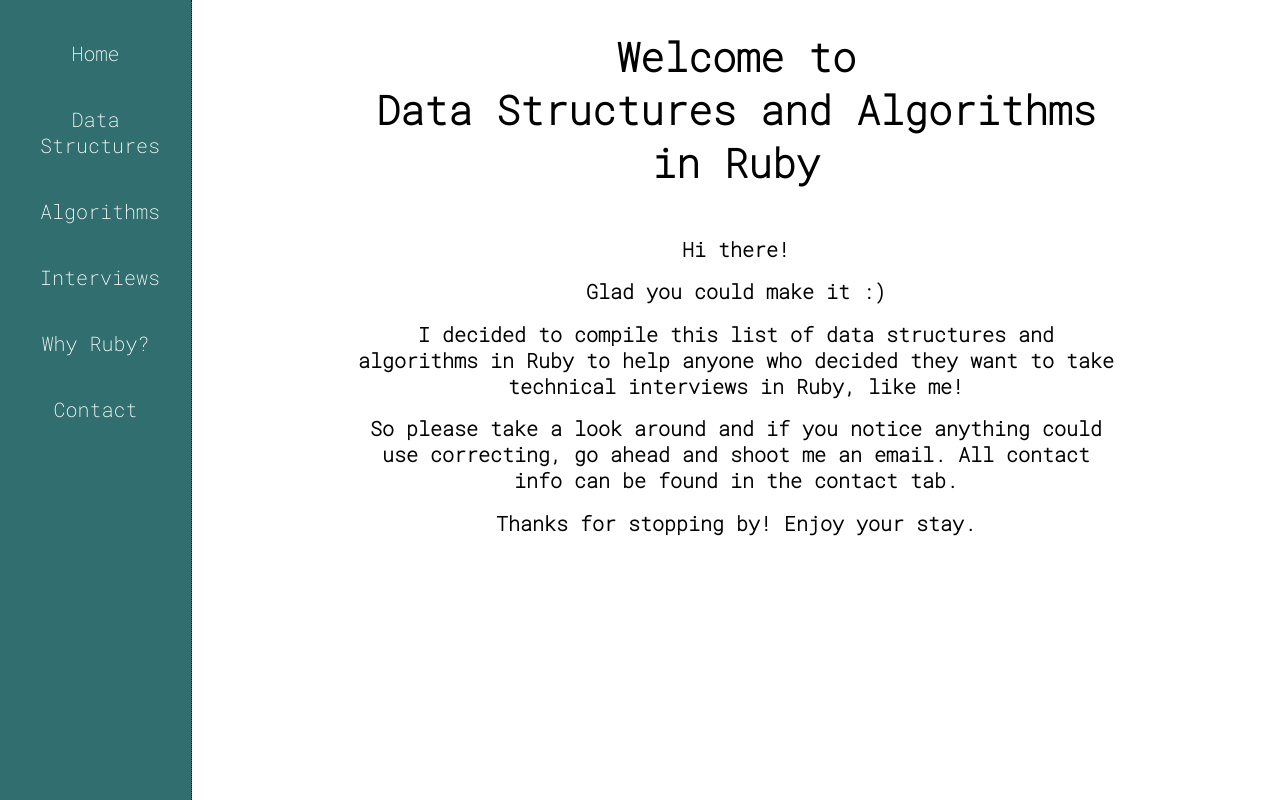
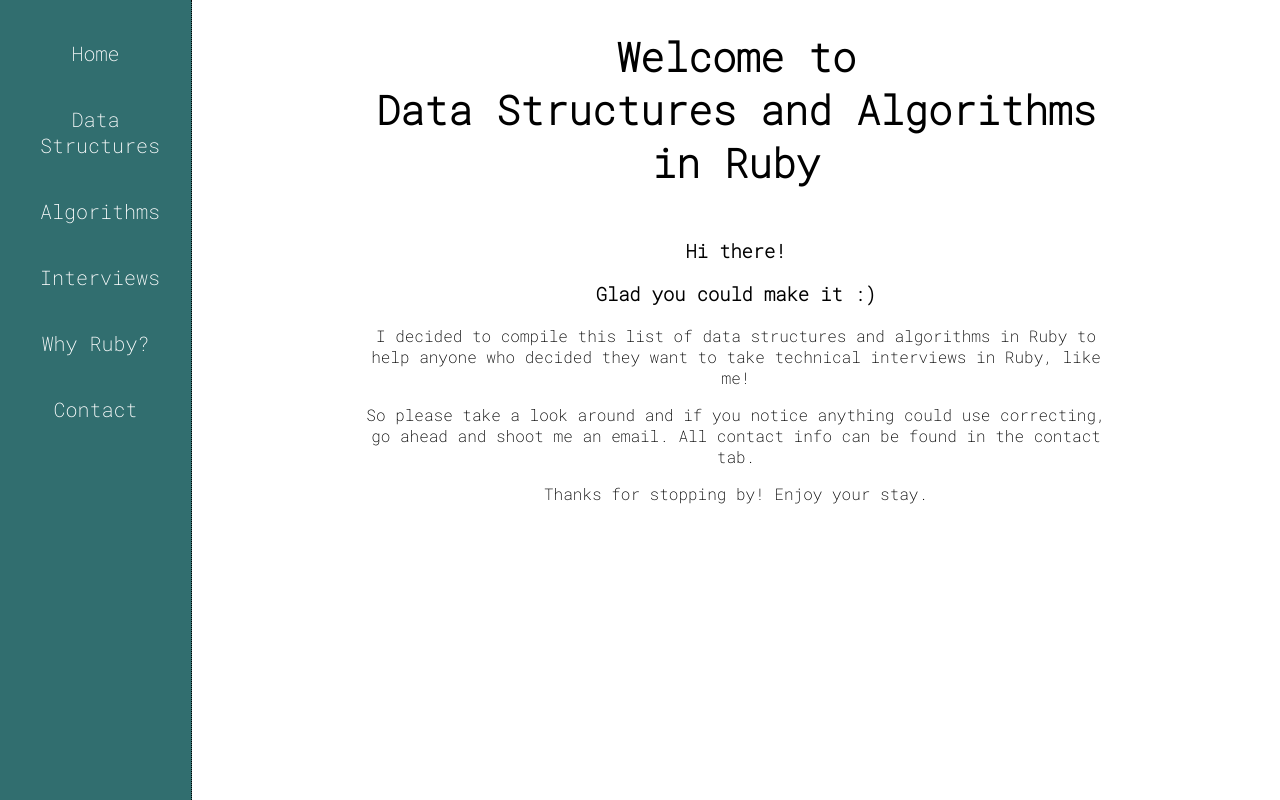
Before and after one commit to mwong068/ruby-ds-and-algos, a React (Create React App) app: page / in a window 1280 px wide. Built offline with nearby package versions, Linux system fonts and the light colour scheme.

Commit message:
fixed props bug for new pages

```diff
--- a/src/components/Contact/index.tsx
+++ b/src/components/Contact/index.tsx
@@ -13,8 +13,8 @@
     <div>
         <Header>Contact</Header>
         <h2>My name is Megan!</h2>
-        <h2>You can find my github <a href="github.com/mwong068">here</a>.</h2>
-        <h2>You can find my LinkedIn <a href="github.com/mwong068">here</a>.</h2>
-        <h2>Or of course you can shoot me an email at mwong068@gmail.com</h2>
+        <p>You can find my github <a href="github.com/mwong068">here</a>.</p>
+        <p>You can find my LinkedIn <a href="github.com/mwong068">here</a>.</p>
+        <p>Or of course you can shoot me an email at mwong068@gmail.com</p>
     </div>
 );
--- a/src/components/Interviews/index.tsx
+++ b/src/components/Interviews/index.tsx
@@ -6,12 +6,12 @@
 `
 
 export interface MainProps {
-    header: string;
+    // header: string;
 }
 
 export const Interviews = (props: MainProps) => (
     <div>
-        <Header>Data Structures</Header>
+        <Header>Interviews</Header>
     </div>
     // <Header>{props.header}</Header>
 );
--- a/src/components/Main/index.tsx
+++ b/src/components/Main/index.tsx
@@ -33,11 +33,11 @@
             <br></br>in Ruby
         </Header>
         <MainText>
-            <h2>Hi there!</h2>
-            <h2>Glad you could make it :)</h2>
-            <h2>I decided to compile this list of data structures and algorithms in Ruby to help anyone who decided they want to take technical interviews in Ruby, like me!</h2>
-            <h2>So please take a look around and if you notice anything could use correcting, go ahead and shoot me an email. All contact info can be found in the contact tab.</h2>
-            <h2>Thanks for stopping by! Enjoy your stay.</h2>
+            <h3>Hi there!</h3>
+            <h3>Glad you could make it :)</h3>
+            <p>I decided to compile this list of data structures and algorithms in Ruby to help anyone who decided they want to take technical interviews in Ruby, like me!</p>
+            <p>So please take a look around and if you notice anything could use correcting, go ahead and shoot me an email. All contact info can be found in the contact tab.</p>
+            <p>Thanks for stopping by! Enjoy your stay.</p>
         </MainText>
     </Container>
     // <Header>{props.header}</Header>
--- a/src/components/Ruby/index.tsx
+++ b/src/components/Ruby/index.tsx
@@ -5,13 +5,24 @@
     font-size: 45px;
 `
 
+const List = styled.ul`
+    list-style-type: none;
+`
+
 export interface MainProps {
-    header: string;
+    // header: string;
 }
 
 export const Ruby = (props: MainProps) => (
     <div>
-        <Header>Data Structures</Header>
+        <Header>Why Ruby?</Header>
+        <h3>That's a great question!</h3>
+        <p>I chose Ruby as my interview language for a few reasons:</p>
+        <List>
+            <li>1. It's so easy to understand and learn!</li>
+            <li>2. It has some great built in functions</li>
+            <li>3. I learned it at Flatiron School and it's versatility has really stuck with me</li>
+        </List>
     </div>
     // <Header>{props.header}</Header>
 );
```
